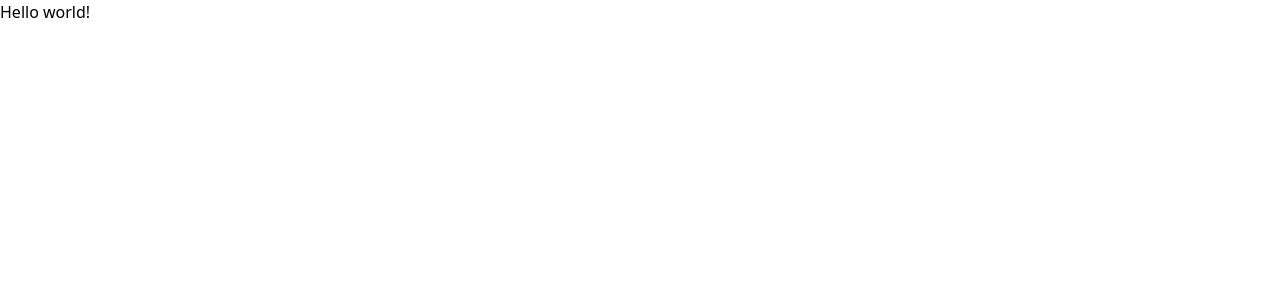
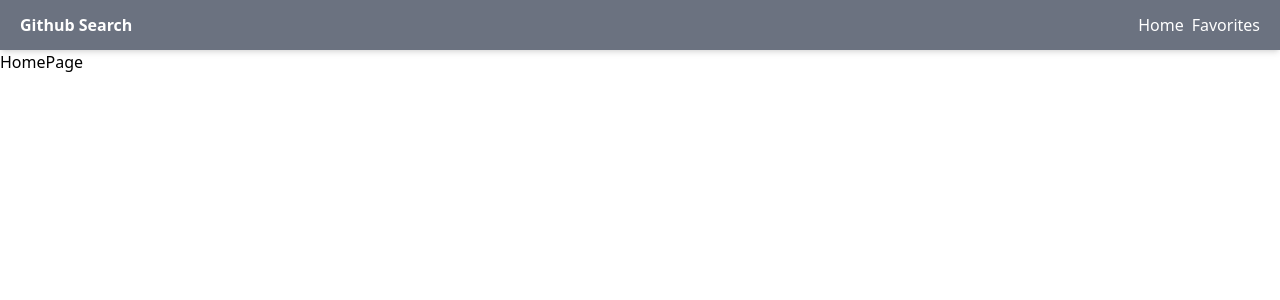
Before and after one commit to demos461/react-github-search, a React (Create React App) app: page / in a window 1280 px wide. Shown: the top 300 px of the page. Built offline with nearby package versions, Linux system fonts and the light colour scheme.

Commit message:
create routing and navigation

```diff
--- a/src/App.tsx
+++ b/src/App.tsx
@@ -1,11 +1,20 @@
 import React from 'react';
+import {Route, Routes} from "react-router-dom";
+import {HomePage} from "./pages/HomePage";
+import {FavoritesPage} from "./pages/FavoritesPage";
+import {Navigation} from "./components/Navigation";
 
 function App() {
-  return (
-    <div>
-      Hello world!
-    </div>
-  );
+    return (
+        <>
+            <Navigation/>
+            <Routes>
+                <Route path={'/'} element={<HomePage/>}/>
+                <Route path={'/favorites'} element={<FavoritesPage/>}/>
+                <Route path={'*'} element={<div>404</div>}/>
+            </Routes>
+        </>
+    );
 }
 
 export default App;
--- /dev/null
+++ b/src/components/Navigation.tsx
@@ -0,0 +1,15 @@
+import React from 'react';
+import {Link} from "react-router-dom";
+
+export const Navigation = () => {
+    return (
+        <nav className={'flex justify-between items-center h-[50px] px-5 shadow-md bg-gray-500 text-white'}>
+            <h3 className={'font-bold'}>Github Search</h3>
+            <span>
+                <Link to={'/'} className={'mr-2'}>Home</Link>
+                <Link to={'/favorites'}>Favorites</Link>
+            </span>
+
+        </nav>
+    );
+};
--- a/src/index.tsx
+++ b/src/index.tsx
@@ -2,8 +2,13 @@ import React from 'react';
 import ReactDOM from 'react-dom/client';
 import './index.css';
 import App from './App';
+import {BrowserRouter} from "react-router-dom";
 
 const root = ReactDOM.createRoot(
     document.getElementById('root') as HTMLElement
 );
-root.render(<App/>);
+root.render(
+    <BrowserRouter>
+        <App/>
+    </BrowserRouter>
+);
--- /dev/null
+++ b/src/pages/FavoritesPage.tsx
@@ -0,0 +1,9 @@
+import React from 'react';
+
+export const FavoritesPage = () => {
+    return (
+        <div>
+            FavoritesPage
+        </div>
+    );
+};
--- /dev/null
+++ b/src/pages/HomePage.tsx
@@ -0,0 +1,9 @@
+import React from 'react';
+
+export const HomePage = () => {
+    return (
+        <div>
+            HomePage
+        </div>
+    );
+};
```
